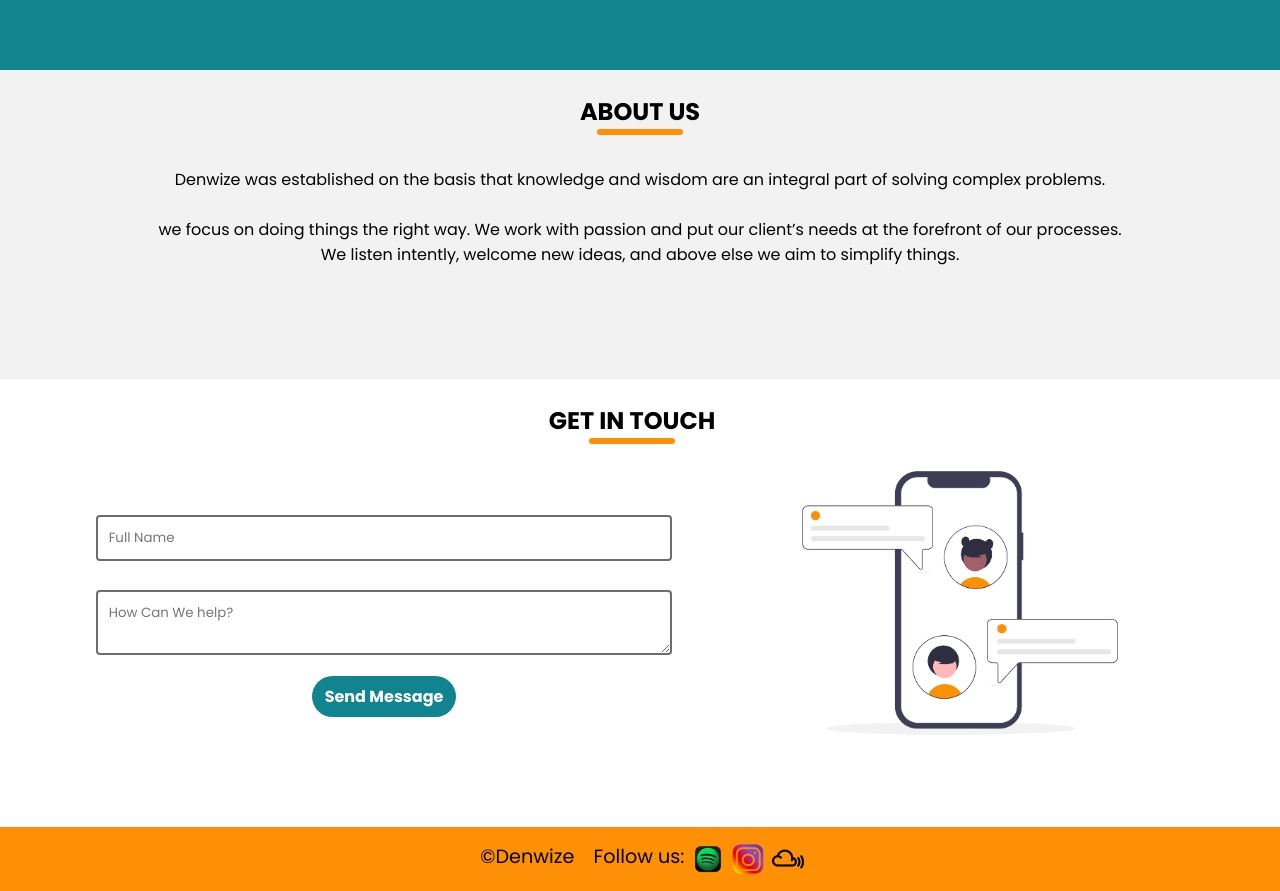
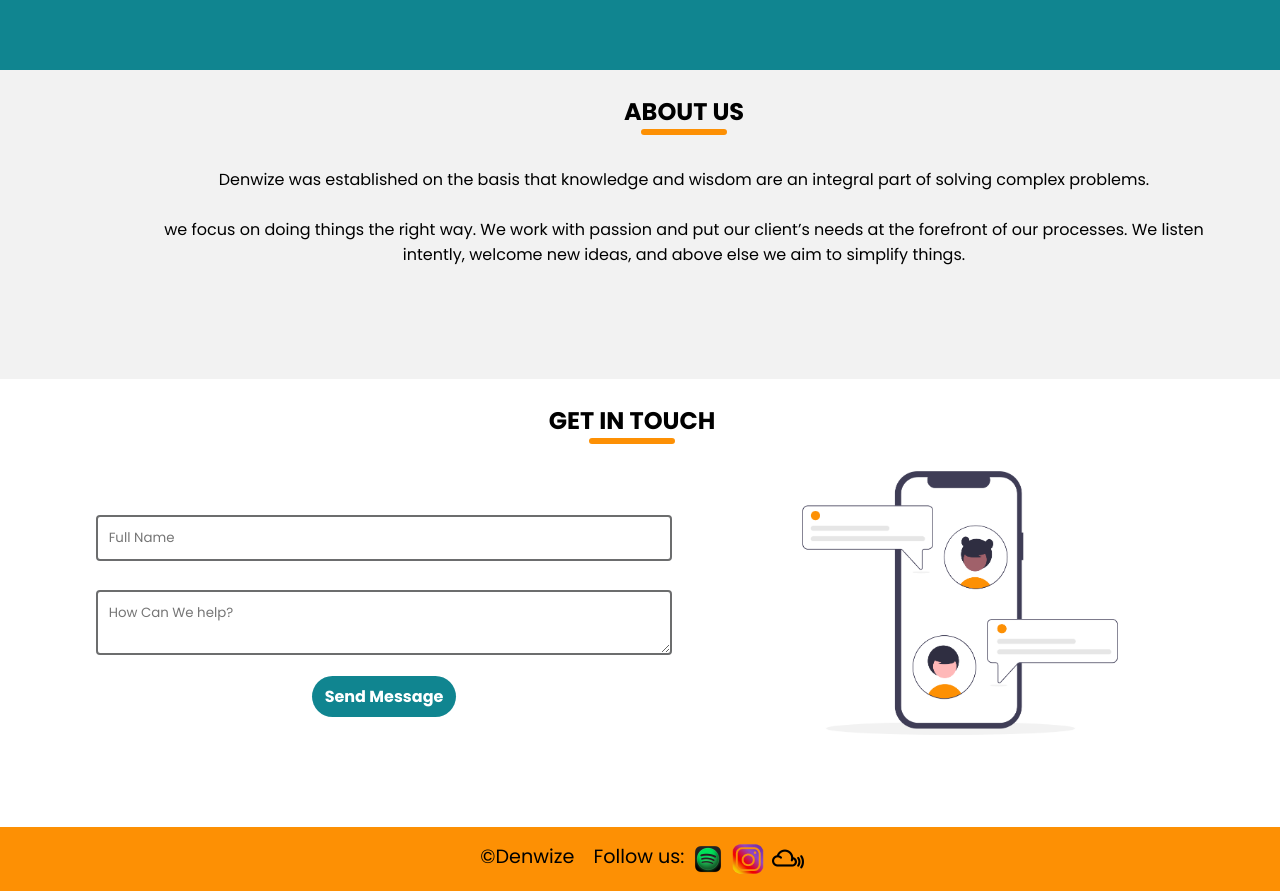
Before and after one commit to gustaveH/denwize2-0, a React (Create React App) app: page / in a window 1280 px wide. Shown: the part 1248-2139 px from the top of the page. Built offline with nearby package versions, Linux system fonts and the light colour scheme.

Commit message:
react scroll and some css

```diff
--- a/src/components/About.js
+++ b/src/components/About.js
@@ -4,7 +4,7 @@ import HeaderText from './HeaderText';
 const About = () => {
   return (
     <section className='about-us' id='/about'>
-      <div className='section'>
+      <div className='container'>
         <HeaderText headerLine='About Us' />
         <div>
           <p>
```
